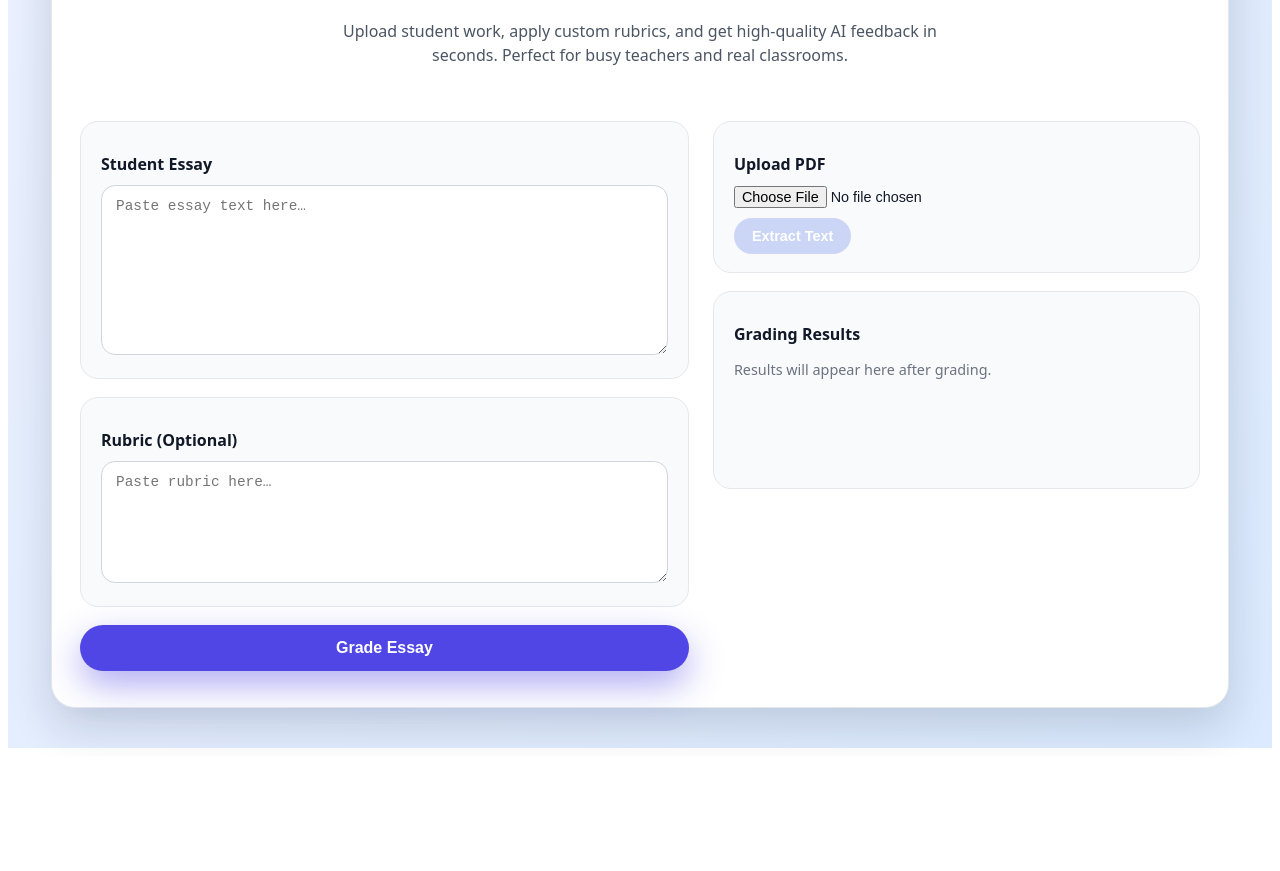
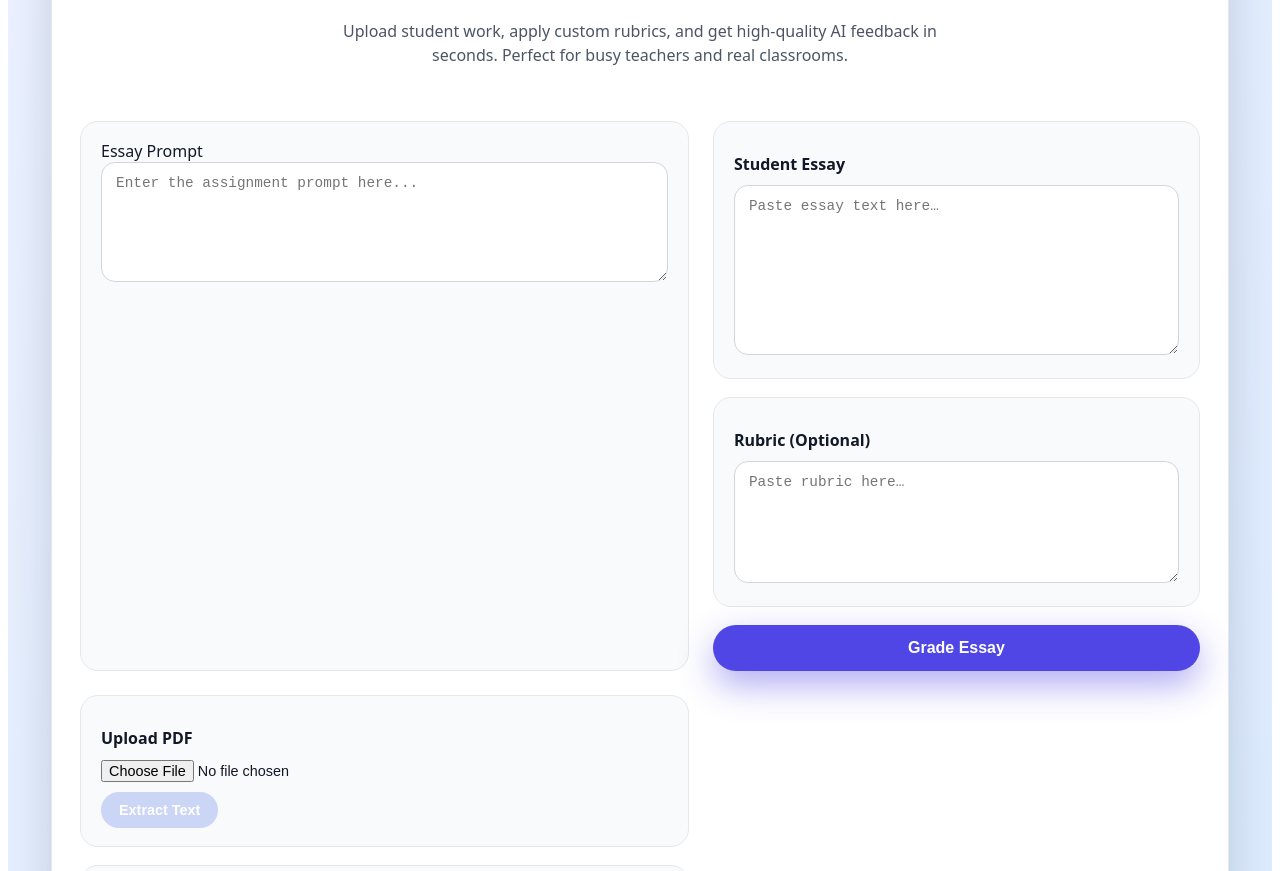
Before and after one commit to misaelvirgen/easygrade-frontend, a Next.js app: page / in a window 1280 px wide. Shown: the part 600-1471 px from the top of the page. Before the commit the page ends 1356 px from the top, so only its background shows below. Built offline with nearby package versions, Linux system fonts and the light colour scheme; no server answers.

Commit message:
Adds prompt section to UI and updates next version

```diff
--- a/package.json
+++ b/package.json
@@ -12,7 +12,7 @@
     "axios": "^1.5.0",
     "chart.js": "^4.4.0",
     "filepond": "^4.32.0",
-    "next": "14.0.0",
+    "next": "15.5.7",
     "react": "18.2.0",
     "react-chartjs-2": "^5.2.0",
     "react-dom": "18.2.0",
--- a/pages/index.js
+++ b/pages/index.js
@@ -2,6 +2,7 @@ import React, { useState } from "react";
 import { gradeAssignment, uploadPdf } from "../services/apiService";
 
 export default function Home() {
+  const [essayPrompt, setEssayPrompt] = useState("");
   const [essayText, setEssayText] = useState("");
   const [rubricText, setRubricText] = useState("");
   const [gradeResult, setGradeResult] = useState(null);
@@ -20,7 +21,7 @@ export default function Home() {
     setGradeResult(null);
 
     try {
-      const data = await gradeAssignment(essayText, rubricText);
+      const data = await gradeAssignment(essayPrompt, essayText, rubricText);
       setGradeResult(data);
     } catch (err) {
       setErrorMsg(err?.message || "Something went wrong while grading.");
@@ -88,6 +89,17 @@ export default function Home() {
         {/* MAIN GRID */}
         <main className="eg-main-grid">
           {/* LEFT: ESSAY + RUBRIC + BUTTON */}
+          {/* --- Essay Prompt Section --- */}
+<div className="eg-card">
+  <label className="eg-label">Essay Prompt</label>
+  <textarea
+    className="eg-textarea"
+    placeholder="Enter the assignment prompt here..."
+    value={essayPrompt}
+    onChange={(e) => setEssayPrompt(e.target.value)}
+  />
+</div>
+
           <div className="eg-column">
             <section className="eg-card">
               <h2 className="eg-card-title">Student Essay</h2>
--- a/services/apiService.js
+++ b/services/apiService.js
@@ -2,9 +2,10 @@ import axios from 'axios';
 
 const API_URL = process.env.NEXT_PUBLIC_BACKEND_URL || '';
 
-export const gradeAssignment = async (text, rubric) => {
+export const gradeAssignment = async (prompt, text, rubric) => {
   const res = await axios.post(`${API_URL}/api/grade`, {
     student_name: "Demo",
+    assignment_prompt: prompt,
     assignment_text: text,
     rubric_json: rubric || "{}",
   });
```
